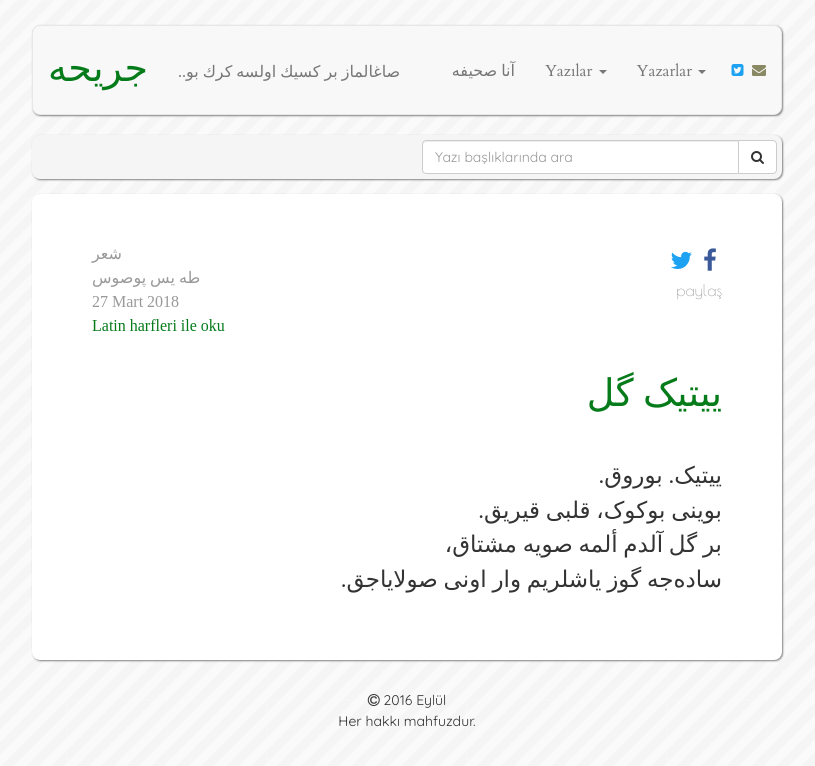
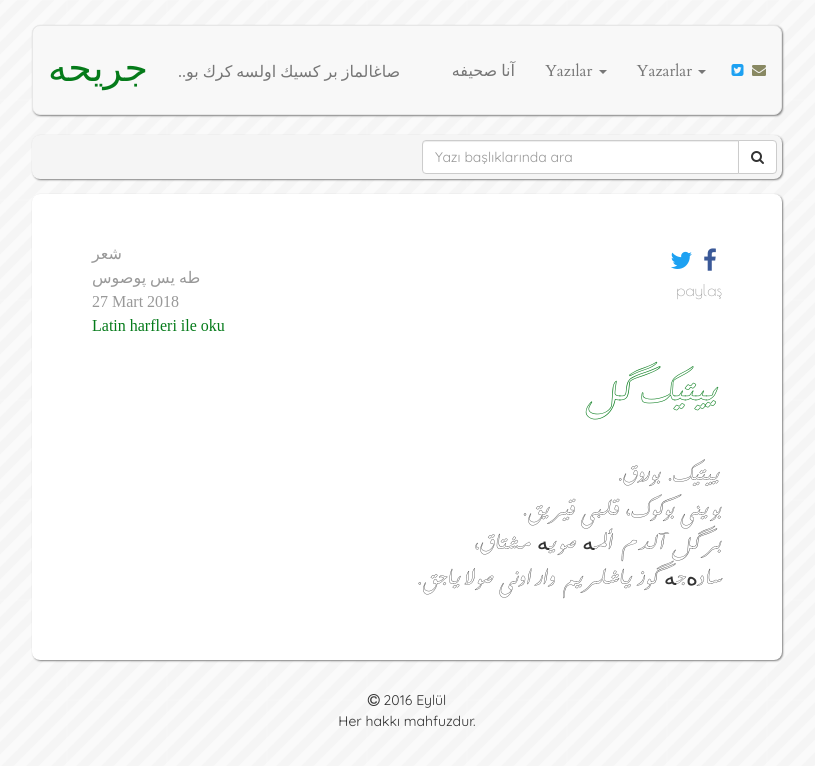
Before and after one commit to muhammedaydogdu/muhammedaydogdu.github.io, a Jekyll site: the page built from _posts/2018-03-27-yitik-gul-os.md, in a window 1280 px wide. Shown: the top 766 px of the page, without its empty margins (233-1048 px from the left). Built offline with Jekyll 4.4.1, drawn with Linux system fonts in a browser that asks for light colours; some web fonts are replaced.

Commit message:
Update style.css

```diff
--- a/css/style.css
+++ b/css/style.css
@@ -1,11 +1,11 @@
 @font-face {
-  font-family: Husrev Hatti;
+  font-family: 'Husrev Hatti';
   src: url('../fonts/HusrevHattiArapca.ttf');
 
-  font-family: Divani;
+  font-family: 'Divani';
   src: url('../fonts/UKIJDi.ttf');
 
-  font-family: Farsi Simple;
+  font-family: 'Farsi Simple';
   src: url('../fonts/Frsspout.ttf');
 }
 
@@ -132,7 +132,7 @@ nav li a.social {
 }
 
 .os-text {
-  font-family: 'Lateef', cursive;
+  font-family: 'Farsi Simple';
 }
 
 .container .jumbotron .os-text p {
```
